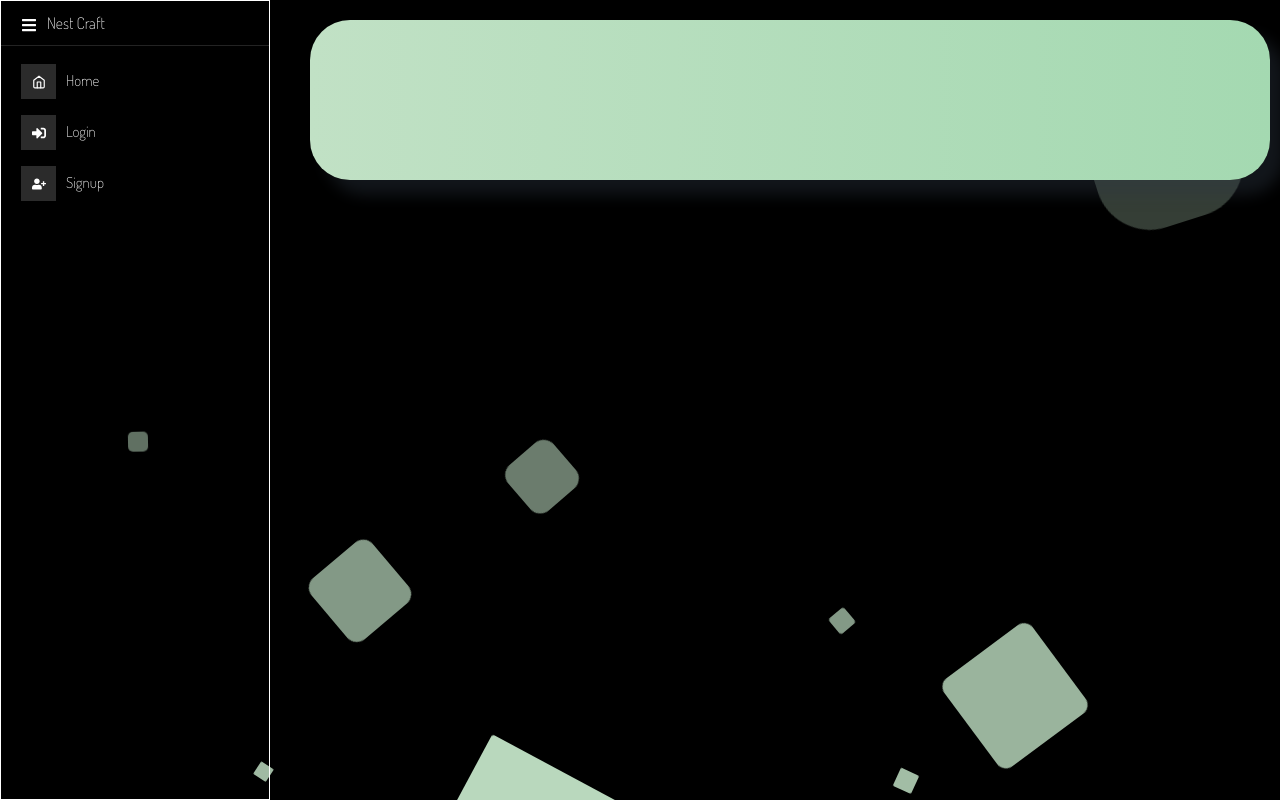
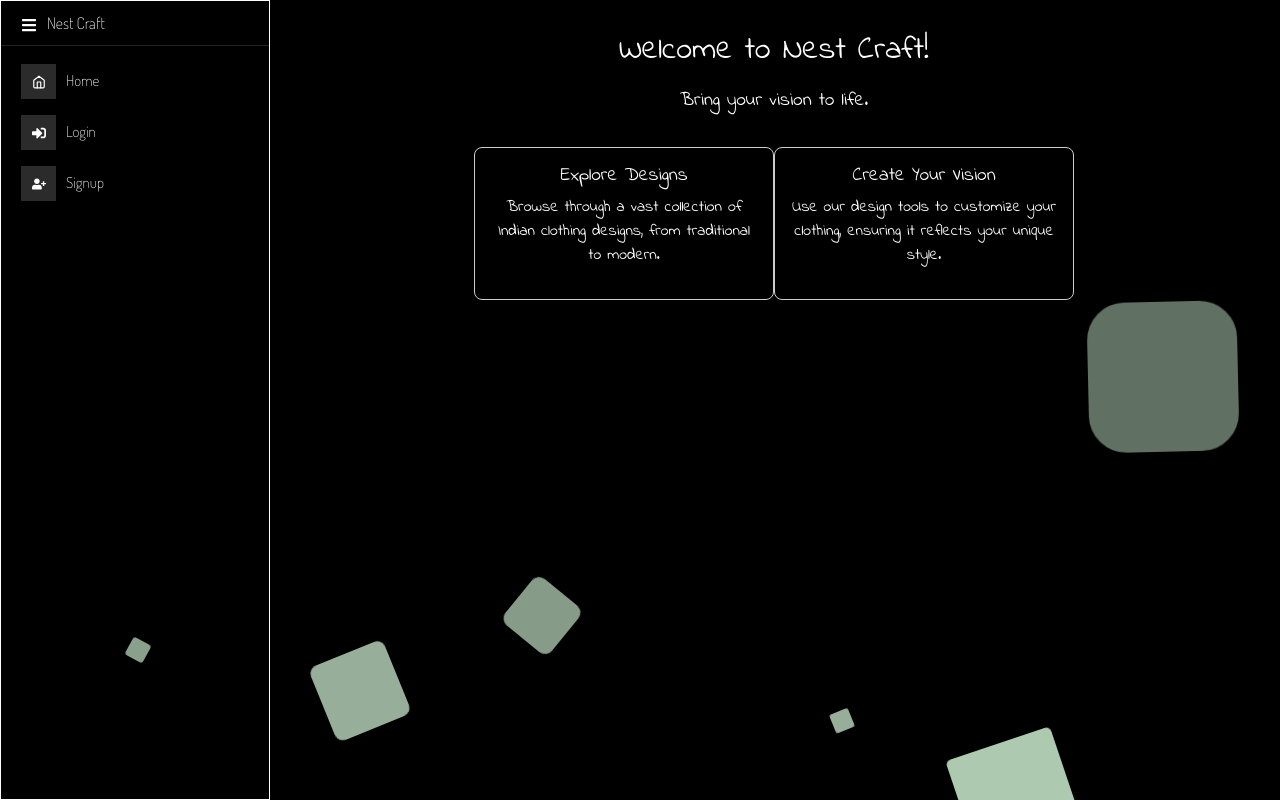
Before and after one commit to avni0000patel/undecided, a React (Create React App) app in the folder client/: page / in a window 1280 px wide. Built offline with nearby package versions, Linux system fonts and the light colour scheme; no server answers; a web font is replaced by a local one.

Commit message:
edit homepage

```diff
--- a/client/src/App.js
+++ b/client/src/App.js
@@ -55,7 +55,7 @@ function App() {
           <Routes>
             <Route
               path="/"
-              element={<Home />}
+              element={<Home collapsed={isSidebarCollapsed} />}
             />
             <Route
               path="/about"
--- a/client/src/components/Home/home.js
+++ b/client/src/components/Home/home.js
@@ -1,24 +1,67 @@
-import { Link } from 'react-router-dom';
+import React from 'react';
 
-export default function Home() {
+export default function Home({ collapsed }) {
   const styles = {
-    container: {
-      background: 'linear-gradient(90deg, #C1E1C5 0%, #A4D9B1 100%)',
-      borderRadius: '2.5rem',
-      boxShadow: '15px 15px 15px rgba(46, 54, 68, 0.4)',
+    home: {
+      float: 'right',
+      padding: '2rem 2rem',
+      width: collapsed ? 'calc(100% - 78px)' : 'calc(100% - 268px)',
+    },
+    inside: {
+      alignItems: 'center',
+      color: "#FFFFFF",
       display: 'flex',
-      alignItems: 'center',
-      padding: '5rem 3rem',
-      marginTop: '20px',
-      marginBottom: '20px',
-      float: 'right',
-      width: 'calc(100% - 240px)',
-      marginRight: '10px',
-    }
+      flexDirection: 'column',
+      fontFamily: "Indie Flower",
+      fontStyle: "normal",
+      fontWeight: 400,
+      justifyContent: 'center',
+      textAlign: 'center',
+    },
+    heading: {
+      fontSize: '2rem',
+      marginBottom: '1rem',
+    },
+    description: {
+      fontSize: '1.2rem',
+      marginBottom: '2rem',
+      maxWidth: '600px',
+    },
+    infoContainer: {
+      display: 'flex',
+      flexWrap: 'wrap',
+      justifyContent: 'space-around',
+    },
+    infoBox: {
+      border: '1px solid #ccc',
+      borderRadius: '8px',
+      marginBottom: '1rem',
+      padding: '1rem',
+      width: '300px',
+    },
+    infoTitle: {
+      fontSize: '1.2rem',
+      marginBottom: '0.5rem',
+    },
+    infoText: {
+      fontSize: '1rem',
+    },
   }
   return (
-    <div>
-      <div className="container flex-row justify-center" style={styles.container}>
+    <div className="home" style={styles.home}>
+      <div style={styles.inside}>
+        <h1 style={styles.heading}>Welcome to Nest Craft!</h1>
+        <p style={styles.description}>Bring your vision to life.</p>
+        <div style={styles.infoContainer}>
+          <div style={styles.infoBox}>
+            <h2 style={styles.infoTitle}>Explore Designs</h2>
+            <p style={styles.infoText}>Browse through a vast collection of Indian clothing designs, from traditional to modern.</p>
+          </div>
+          <div style={styles.infoBox}>
+            <h2 style={styles.infoTitle}>Create Your Vision</h2>
+            <p style={styles.infoText}>Use our design tools to customize your clothing, ensuring it reflects your unique style.</p>
+          </div>
+        </div>
       </div>
     </div>
   )
--- a/client/src/components/Home/sidebar.js
+++ b/client/src/components/Home/sidebar.js
@@ -105,6 +105,10 @@ const Sidebar = ({ collapsed, setCollapsed }) => {
                                 </div>
                                 <SidebarContent>
                                     <Menu iconShape="square">
+                                        <MenuItem active={activeIndex === 0} icon={<FiHome />} style={styles.sidebarHome}>
+                                            Home
+                                            <Link id="MenuItemHome" to="/" onClick={() => setActiveIndex(0)} />
+                                        </MenuItem>
                                         <MenuItem icon={<FiLogOut />}>
                                             Logout
                                             <Link id="MenuItemLogout" onClick={logout} />
```
